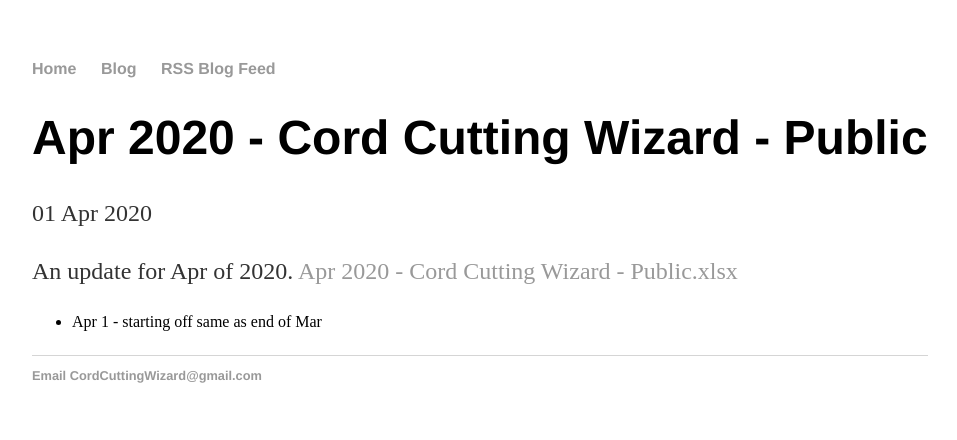
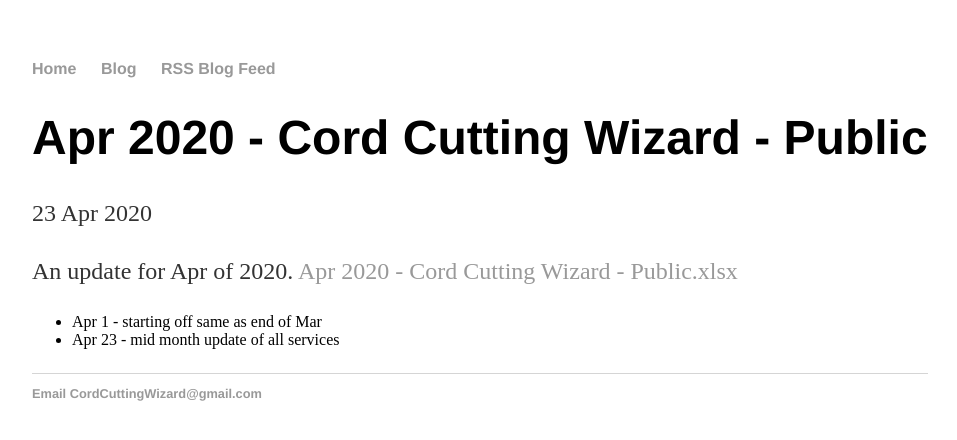
Before and after one commit to wjhladik/wjhladik.github.io, a Jekyll site: the page built from _posts/2020-04-23-Apr-2020-Cord-Cutting-Wizard-Public.md, in a window 1280 px wide. Shown: the top 440 px of the page, without its empty margins (160-1117 px from the left). Built offline with Jekyll 4.4.1, drawn with Linux system fonts in a browser that asks for light colours.

Commit message:
Update and rename 2020-04-01-Apr-2020-Cord-Cutting-Wizard-Public.md to 2020-04-23-Apr-2020-Cord-Cutting-Wizard-Public.md

```diff
--- a/_posts/2020-04-01-Apr-2020-Cord-Cutting-Wizard-Public.md
+++ b/_posts/2020-04-23-Apr-2020-Cord-Cutting-Wizard-Public.md
@@ -1,9 +1,10 @@
 ---
 layout: post
 title: "Apr 2020 - Cord Cutting Wizard - Public"
-date: 2020-04-01
+date: 2020-04-23
 ---
 <p>An update for Apr of 2020. <a href="/Apr 2020 - Cord Cutting Wizard - Public.xlsx">Apr 2020 - Cord Cutting Wizard - Public.xlsx</a>
   <p>
     <ul>
       <li>Apr 1 - starting off same as end of Mar
+      <li>Apr 23 - mid month update of all services
```
